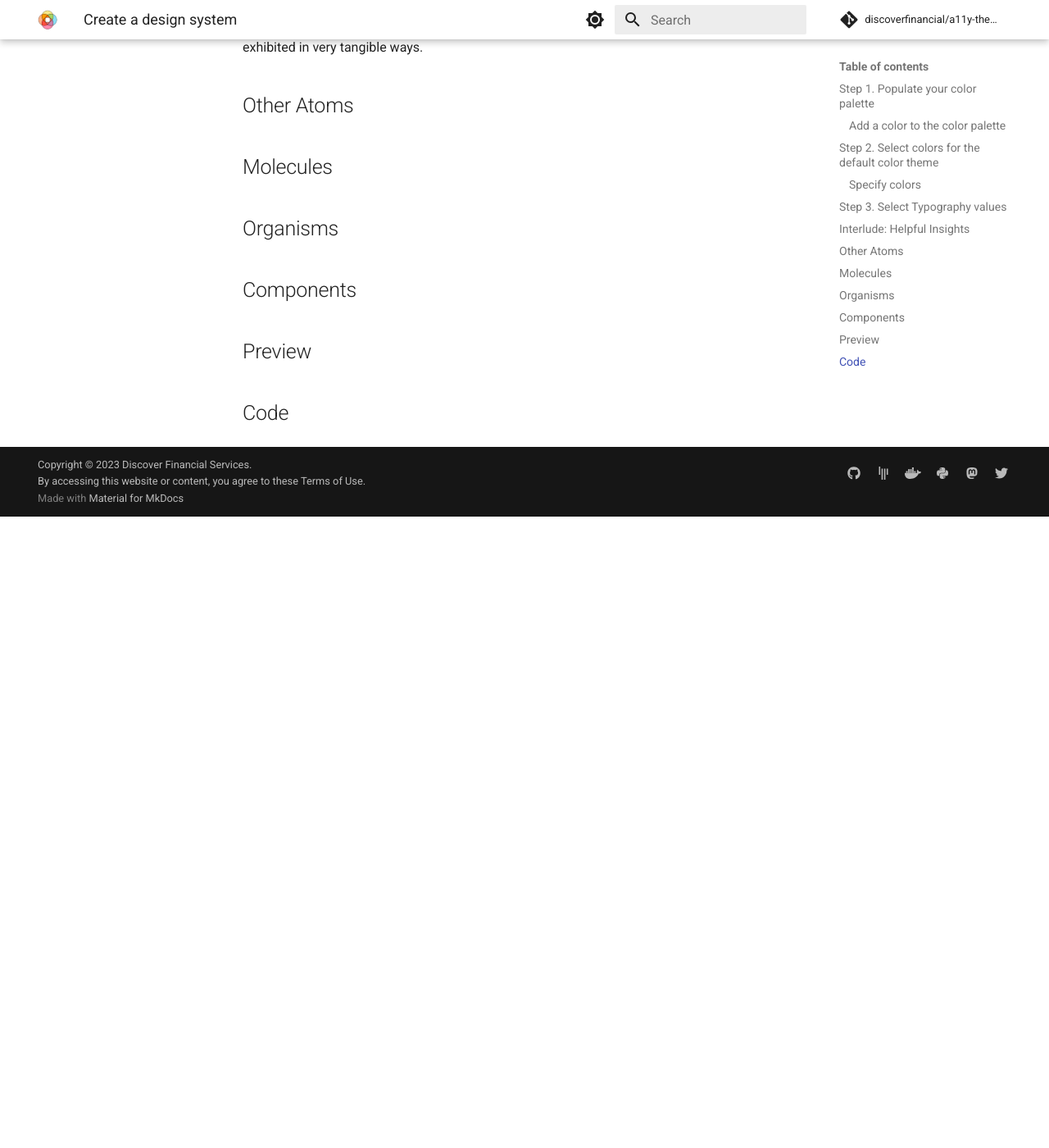
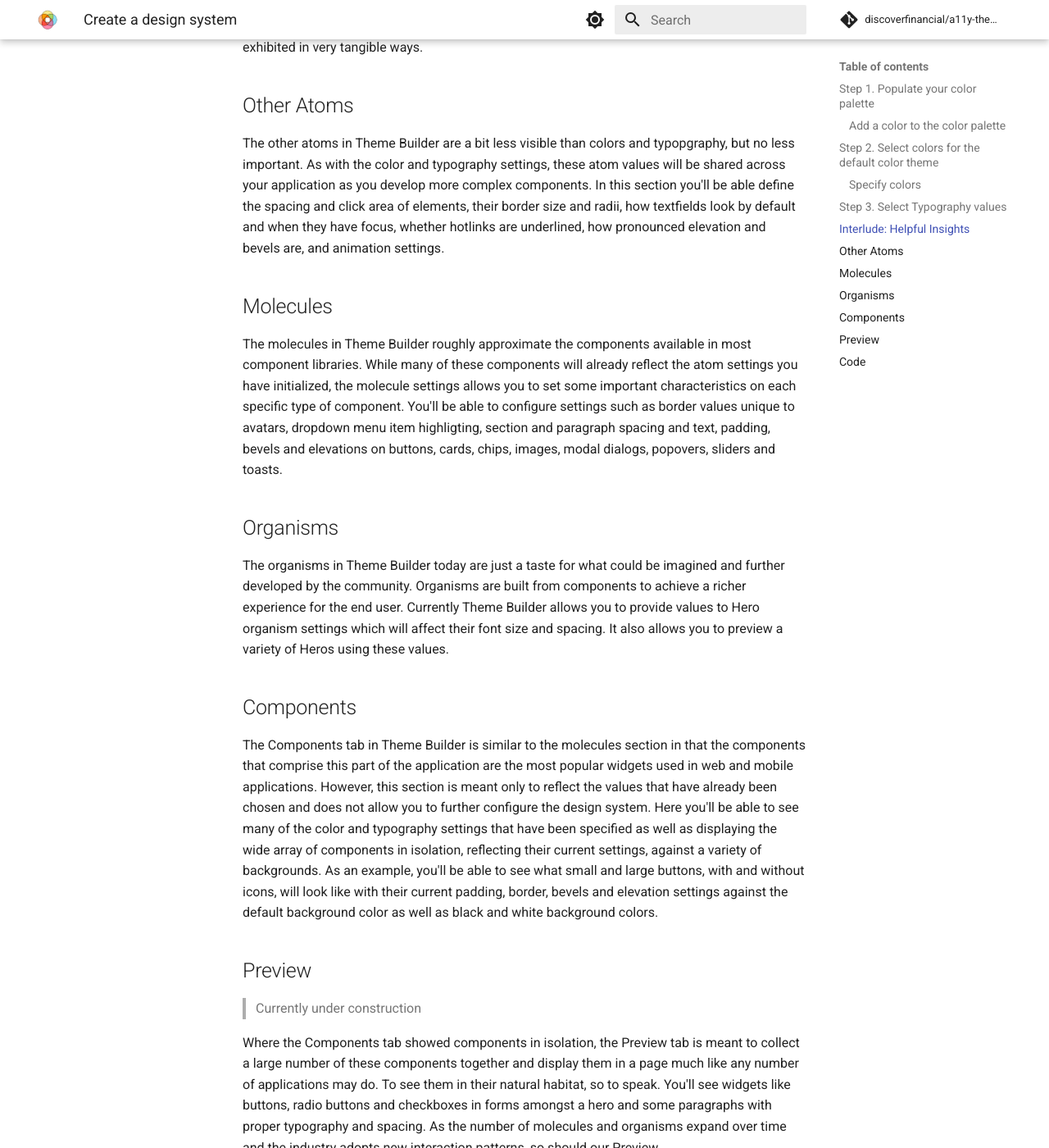
Before and after one commit to finos/a11y-theme-builder, an MkDocs documentation site: the page built from docs/guides/create-a-design-system.md, in a window 1280 px wide and 1400 px high, scrolled down 2426 px. Shown: the whole window at 82% size. Built offline with MkDocs 1.6.1 and Material for MkDocs 9.7.7, drawn with Linux system fonts in a browser that asks for light colours; comment, search, counter and statistics services are not loaded; before the commit the page ends 3056 px from its top, so only the background shows below that; some of the changed text lies outside the part shown.

Commit message:
discoverfinancial/a11y-theme-builder/issues/198: finished the 'create a design system' section of the documentation

```diff
--- a/docs/guides/create-a-design-system.md
+++ b/docs/guides/create-a-design-system.md
@@ -45,12 +45,26 @@ So how can you evaluate your new design system?  One thing that you may notice a
 
 ## Other Atoms
 
+The other atoms in Theme Builder are a bit less visible than colors and typopgraphy, but no less important.  As with the color and typography settings, these atom values will be shared across your application as you develop more complex components.  In this section you'll be able define the spacing and click area of elements, their border size and radii, how textfields look by default and when they have focus, whether hotlinks are underlined, how pronounced elevation and bevels are, and animation settings.
+
 ## Molecules
+
+The molecules in Theme Builder roughly approximate the components available in most component libraries.  While many of these components will already reflect the atom settings you have initialized, the molecule settings allows you to set some important characteristics on each specific type of component.  You'll be able to configure settings such as border values unique to avatars, dropdown menu item highligting, section and paragraph spacing and text, padding, bevels and elevations on buttons, cards, chips, images, modal dialogs, popovers, sliders and toasts.
 
 ## Organisms
 
+The organisms in Theme Builder today are just a taste for what could be imagined and further developed by the community.  Organisms are built from components to achieve a richer experience for the end user.  Currently Theme Builder allows you to provide values to Hero organism settings which will affect their font size and spacing.  It also allows you to preview a variety of Heros using these values.
+
 ## Components
+
+The Components tab in Theme Builder is similar to the molecules section in that the components that comprise this part of the application are the most popular widgets used in web and mobile applications.  However, this section is meant only to reflect the values that have already been chosen and does not allow you to further configure the design system.  Here you'll be able to see many of the color and typography settings that have been specified as well as displaying the wide array of components in isolation, reflecting their current settings, against a variety of backgrounds.  As an example, you'll be able to see what small and large buttons, with and without icons, will look like with their current padding, border, bevels and elevation settings against the default background color as well as black and white background colors.
 
 ## Preview
 
+> Currently under construction
+
+Where the Components tab showed components in isolation, the Preview tab is meant to collect a large number of these components together and display them in a page much like any number of applications may do.  To see them in their natural habitat, so to speak.  You'll see widgets like buttons, radio buttons and checkboxes in forms amongst a hero and some paragraphs with proper typography and spacing.  As the number of molecules and organisms expand over time and the industry adopts new interaction patterns, so should our Preview.
+
 ## Code
+
+The Code tab will collect all of the styling rules that have been generated by the tool in response to the values that you have set in the atoms and molecule sections of the design system.  Here you'll be able to see the base CSS variables as well as the CSS overlays that pertain to mobile and each of the selected accessibility layers.  To export these values, you'll be able to copy these to your clipboard or download them into files which can then be imported into other tooling.
```
